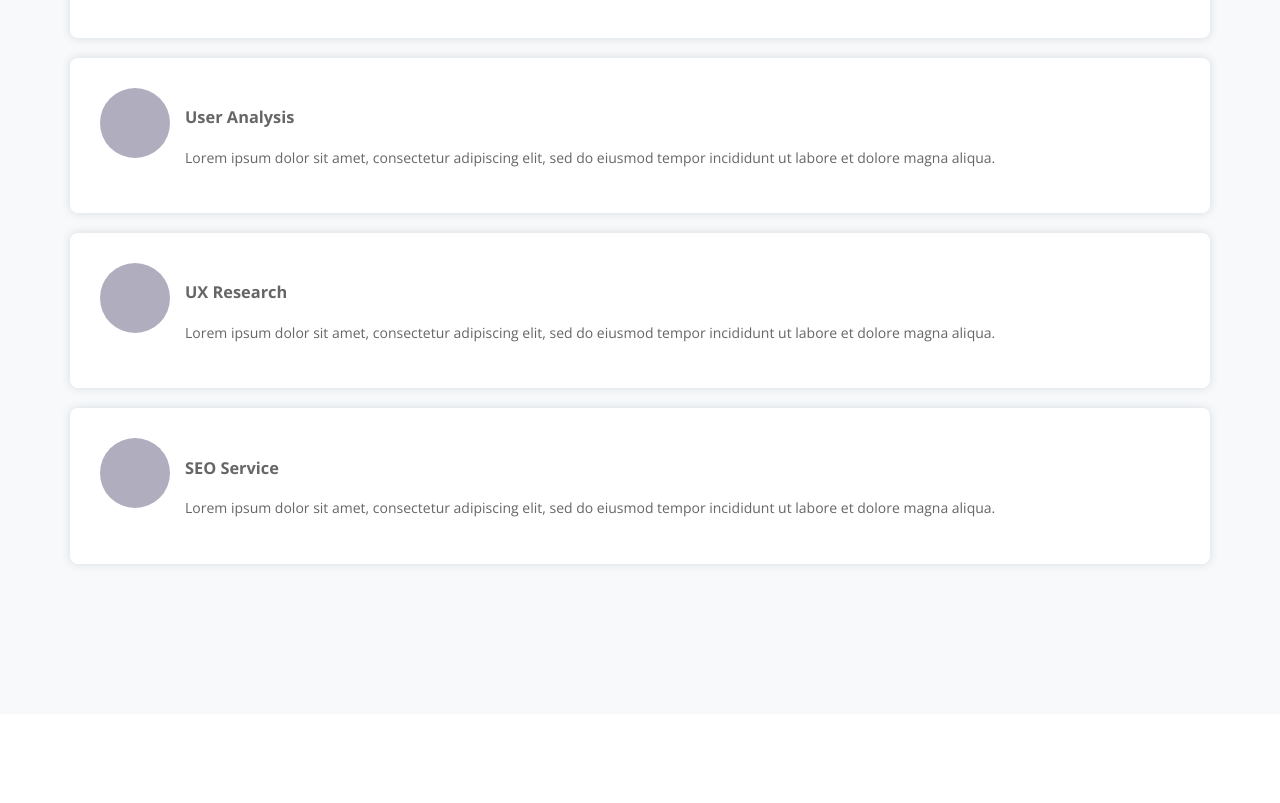
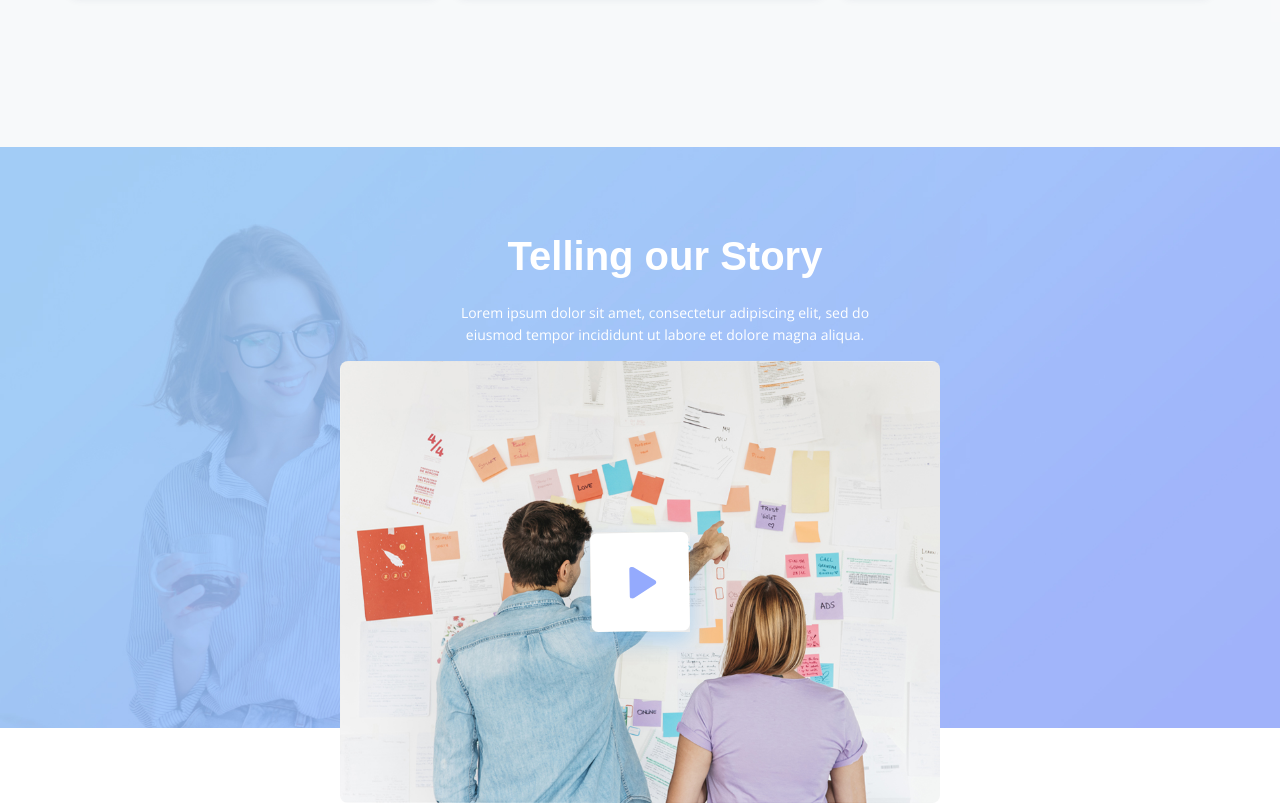
Before and after one commit to freejah/coderad, a plain HTML site: page coderad/index.html in a window 1280 px wide. Shown: the part 1757-2560 px from the top of the page. Before the commit the page ends 2471 px from the top, so only its background shows below. Drawn offline with nearby package versions, Linux system fonts and the light colour scheme.

Commit message:
section 3

```diff
--- a/coderad/css/styles.css
+++ b/coderad/css/styles.css
@@ -26,7 +26,8 @@
     transition: ease-in-out .3s;
     color: var(--white);
 }
-.bg-header{
+.bg-header,
+.video-demo{
     background-image: url(../week-5-assets/bg-header-1.jpg);
     background-color: var(--footer);
     background-repeat: no-repeat;
@@ -36,6 +37,8 @@
     z-index: 1;
     padding: 4.6875rem 0;
 }
+.bg-header{background-image: url(../week-5-assets/bg-header-1.jpg);}
+.video-demo{background-image: url(../week-5-assets/bg-demo.jpg);}
 .bg-header::before{
     background-image: linear-gradient(
         30deg,
@@ -96,7 +99,7 @@
 }
 .service-grid{
     display: grid;
-    grid-template-columns: repeat(auto, minmax(300px, 1fr));
+    grid-template-columns: repeat(auto-fit, minmax(300px, 1fr));
     gap: var(--size-20);
 }
 .service-card{
@@ -112,11 +115,36 @@
     float: left;
     margin-right: 15px;
     border-radius: 50%;
-    background: var(--font-color-light);
 }
-span .bg-color-1{background-image: linear-gradient(90deg, #9ccdf3 0%, #94aafd 100%);}
-span .bg-color-2{background-image: linear-gradient(90deg, #55edc0 0%, #4bdbdb 100%);}
-span .bg-color-3{background-image: linear-gradient(90deg, #fda498 0%, #f58b9e 100%);}
-span .bg-color-4{background-image: linear-gradient(90deg, #f2a7ca 0%, #c289f4 100%);}
-span .bg-color-5{background-image: linear-gradient(90deg, #ffc187 0%, #fe93a7 100%);}
-span .bg-color-6{background-image: linear-gradient(90deg, #a1ecff 0%, #7dbcff 100%);}
+.bg-color-1{background-image: linear-gradient(90deg, #9ccdf3 0%, #94aafd 100%);}
+.bg-color-2{background-image: linear-gradient(90deg, #55edc0 0%, #4bdbdb 100%);}
+.bg-color-3{background-image: linear-gradient(90deg, #fda498 0%, #f58b9e 100%);}
+.bg-color-4{background-image: linear-gradient(90deg, #f2a7ca 0%, #c289f4 100%);}
+.bg-color-5{background-image: linear-gradient(90deg, #ffc187 0%, #fe93a7 100%);}
+.bg-color-6{background-image: linear-gradient(90deg, #a1ecff 0%, #7dbcff 100%);}
+.video-demo{text-align: center;}
+.video-demo .block-text{padding-right: 0;}
+.video-demo .block-text h2,
+.video-demo .block-text p{
+    color: var(--white);
+}
+.video-box{
+    position: relative;
+    margin-bottom: -9.375rem;
+    z-index: 100;
+}
+.video-btn{
+    position: absolute;
+    top: 50%;
+    left: 50%;
+    transform: translate(-50%, -50%);
+    box-shadow: 0 10px 20px rgba(57,166,251,.3);
+}
+.video-btn img{
+    width: var(--size-100);
+    height: var(--size-100);
+}
+.video-box > img{
+    max-width: 600px;
+    border-radius: 8px;
+}
--- a/coderad/index.html
+++ b/coderad/index.html
@@ -106,5 +106,20 @@
             </div>
         </div>
     </section>
+    <section class="video-demo">
+        <div class="container">
+            <div class="block-text">
+                <h2>Telling our Story</h2>
+            <p>Lorem ipsum dolor sit amet, consectetur adipiscing elit, sed do <br> eiusmod tempor incididunt ut labore et dolore magna aliqua.</p>
+            </div>
+            <div class="video-box">
+                <a href="https://www.youtube.com/" class="video-btn">
+                    <img src="./week-5-assets/play.svg" alt="Play video button">
+                </a>
+                <img src="./week-5-assets/demo-video-thumbnail.jpg" alt="video demo-video-thumbnail">
+            </div>
+        </div>
+
+    </section>
 </body>
 </html>
```
